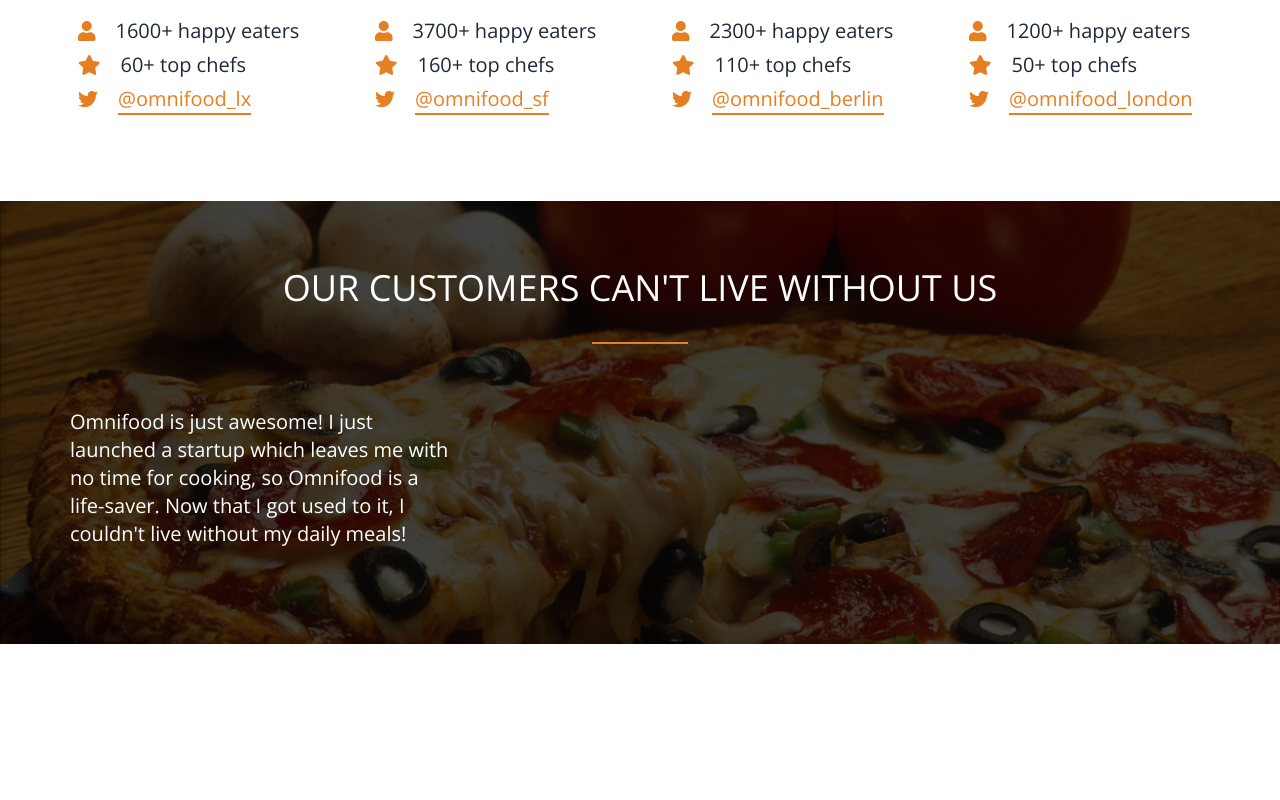
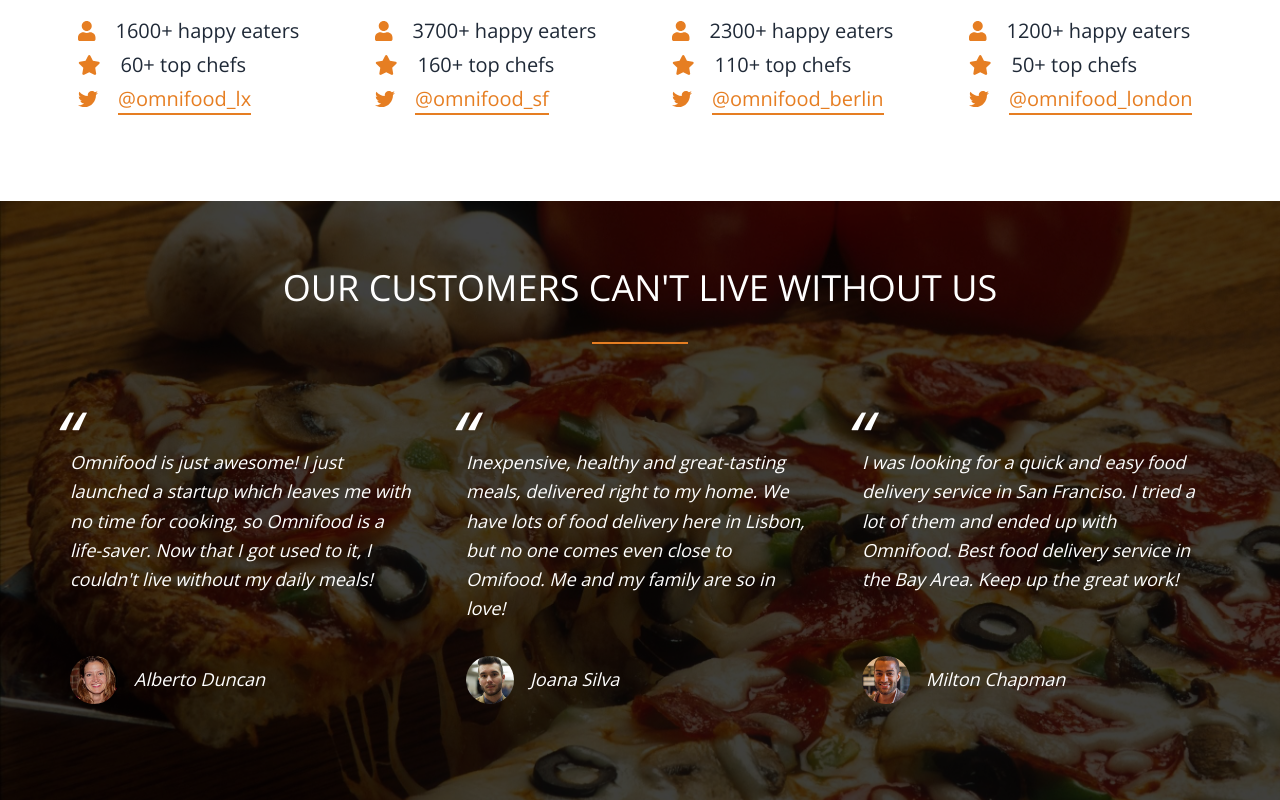
Before and after one commit to aligorgin/practice-land, a React (Create React App) app: page / in a window 1280 px wide. Shown: the part 3184-3984 px from the top of the page. Before the commit the page ends 3828 px from the top, so only its background shows below. Built offline with nearby package versions, Linux system fonts and the light colour scheme.

Commit message:
completed testimonials section

```diff
--- a/src/components/omniFood/OmniFood.js
+++ b/src/components/omniFood/OmniFood.js
@@ -5,6 +5,7 @@
 import HowItWorksSection from "./HowItWorksSections";
 import Cities from "./Cities";
 import Testimonials from "./Testimonials";
+import SignUp from "./SignUp";
 
 const OmniFood = ()=>{
     return(
@@ -15,6 +16,7 @@
             <HowItWorksSection/>
             <Cities/>
             <Testimonials/>
+            <SignUp/>
         </div>
     )
 }
--- /dev/null
+++ b/src/components/omniFood/SignUp.js
@@ -0,0 +1,11 @@
+import React from "react";
+
+const SignUp = ()=>{
+    return(
+        <section>
+
+        </section>
+    )
+}
+
+export default SignUp;
--- a/src/components/omniFood/Testimonials.js
+++ b/src/components/omniFood/Testimonials.js
@@ -1,4 +1,7 @@
 import React from "react";
+import customer1 from '../../assets/img/omnifood/customer-1.jpg';
+import customer2 from '../../assets/img/omnifood/customer-2.jpg';
+import customer3 from '../../assets/img/omnifood/customer-3.jpg';
 
 const Testimonials = () => {
 
@@ -12,11 +15,34 @@
                     <div className='h-0.5 w-24 bg-orange mb-16 block mx-auto'> </div>
                 </div>
 
-                <div className='grid grid-cols-1 lg:grid-cols-3 mx-auto max-w-1140 pb-24 text-white'>
+                <div className='grid gap-12 grid-cols-1 lg:grid-cols-3 mx-auto max-w-1140 pb-24 text-white pt-10'>
 
-                    <blockquote>
+                    <blockquote style={{minHeight:'180px'}} className='italic text text-lg relative leading-relaxed'>
+                        <span className='block text-7xl absolute -top-12 -left-5' >&#8220;</span>
                         Omnifood is just awesome! I just launched a startup which leaves me with no time for cooking, so
                         Omnifood is a life-saver. Now that I got used to it, I couldn't live without my daily meals!
+                        <cite className='mt-8 flex items-center absolute bottom-0'>
+                            <img className='h-12 rounded-full mr-4' src={customer2} alt="customer 2 testimonials"/>
+                            Alberto Duncan
+                        </cite>
+                    </blockquote>
+
+                    <blockquote className='italic text text-lg relative leading-relaxed'>
+                        <span className='block text-7xl absolute -top-12 -left-5' >&#8220;</span>
+                        Inexpensive, healthy and great-tasting meals, delivered right to my home. We have lots of food delivery here in Lisbon, but no one comes even close to Omifood. Me and my family are so in love!
+                        <cite className='mt-8 flex items-center '>
+                            <img className='h-12 rounded-full mr-4' src={customer3} alt="customer 3 testimonials"/>
+                            Joana Silva
+                        </cite>
+                    </blockquote>
+
+                    <blockquote className='italic text text-lg relative leading-relaxed'>
+                        <span className='block text-7xl absolute -top-12 -left-5' >&#8220;</span>
+                        I was looking for a quick and easy food delivery service in San Franciso. I tried a lot of them and ended up with Omnifood. Best food delivery service in the Bay Area. Keep up the great work!
+                        <cite className='mt-8 flex items-center absolute bottom-0'>
+                            <img className='h-12 rounded-full mr-4' src={customer1} alt="customer 1 testimonials"/>
+                            Milton Chapman
+                        </cite>
                     </blockquote>
 
                 </div>
@@ -34,8 +60,8 @@
 //
 // (Alberto Duncan)
 //
-// Inexpensive, healthy and great-tasting meals, delivered right to my home. We have lots of food delivery here in Lisbon, but no one comes even close to Omifood. Me and my family are so in love!
-//     (Joana Silva)
 //
-// I was looking for a quick and easy food delivery service in San Franciso. I tried a lot of them and ended up with Omnifood. Best food delivery service in the Bay Area. Keep up the great work!
-//     (Milton Chapman)
+//     ()
+//
+//
+//     ()
```
